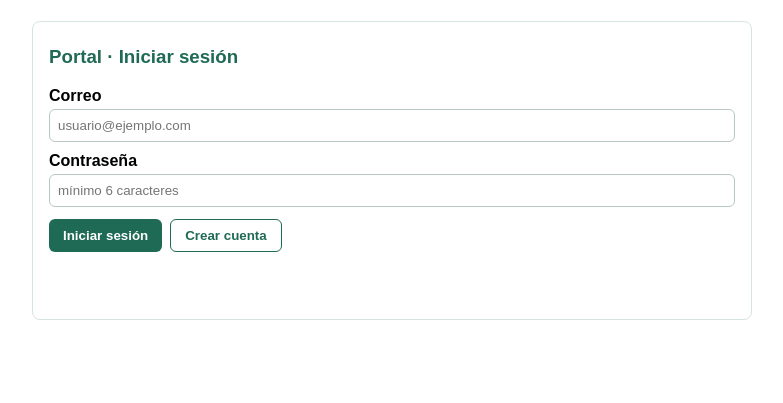
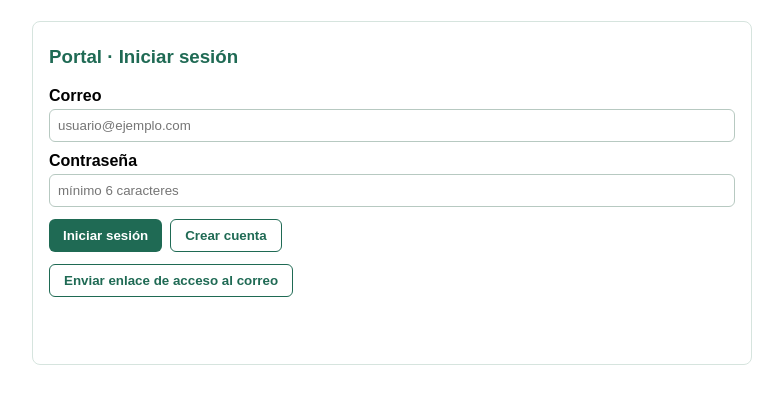
Before and after one commit to JohanDiaz12/Practica-Hector, a plain HTML site: page index.html in a window 1280 px wide. Shown: the part 145-548 px from the top of the page, without its empty margins (248-1031 px from the left). Drawn offline with nearby package versions, Linux system fonts and the light colour scheme.

Commit message:
Add passwordless sign-in via email magic link
- New button sends a Supabase sign-in link (signInWithOtp)
- Link redirects back to the same page; onAuthStateChange opens the panel

Co-Authored-By: Claude Opus 5.5 <noreply@anthropic.com>
Claude-Session: https://claude.ai/code/session_01QQephtZoXvNqTetvz7T5GP

```diff
--- a/index.html
+++ b/index.html
@@ -28,6 +28,10 @@
             <div class="acciones">
                 <button id="btn-entrar" onclick="entrar()">Iniciar sesión</button>
                 <button id="btn-registrar" class="secundario" onclick="registrar()">Crear cuenta</button>
+            </div>
+            <!-- Alternativa sin contraseña: Supabase envía un enlace de acceso al correo -->
+            <div class="acciones">
+                <button id="btn-enlace" class="secundario" onclick="enviarEnlace()">Enviar enlace de acceso al correo</button>
             </div>
             <p id="m1" class="msg"></p>
         </section>
@@ -98,6 +102,24 @@
                 mostrarApp();
             }
 
+            // ---------- Acceso por enlace al correo (magic link) ----------
+            // Supabase envía un correo con un enlace; al abrirlo vuelve a esta misma página ya con sesión
+            async function enviarEnlace(){
+                const email = val('email');
+                if (!email) return msg('m1', 'Escribe tu correo', false);
+                const { error } = await supabase.auth.signInWithOtp({
+                    email,
+                    options: { emailRedirectTo: location.origin + location.pathname }
+                });
+                if (error) return msg('m1', 'Error: ' + error.message, false);
+                msg('m1', 'Enlace enviado. Revisa tu correo (y la carpeta de spam).', true);
+            }
+
+            // Al volver desde el enlace del correo, Supabase crea la sesión y avisa aquí
+            supabase.auth.onAuthStateChange((evento) => {
+                if (evento === 'SIGNED_IN' && document.getElementById('app').hidden) mostrarApp();
+            });
+
             // ---------- Paso 4: solicitudes guardan el correo del usuario ----------
             async function crearSolicitud(){
                 const titulo = val('titulo');
```
